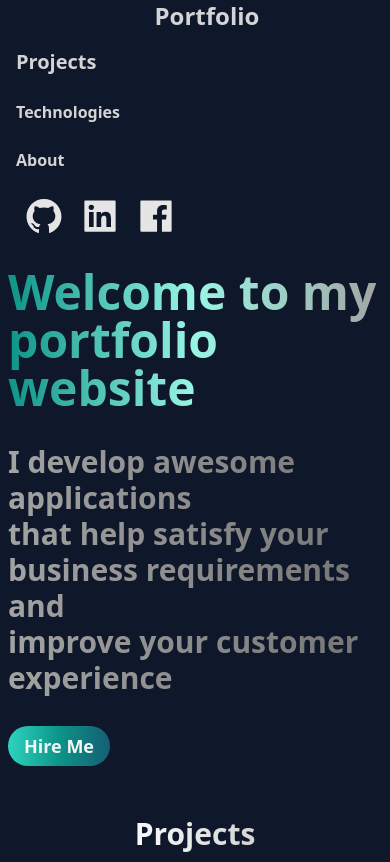
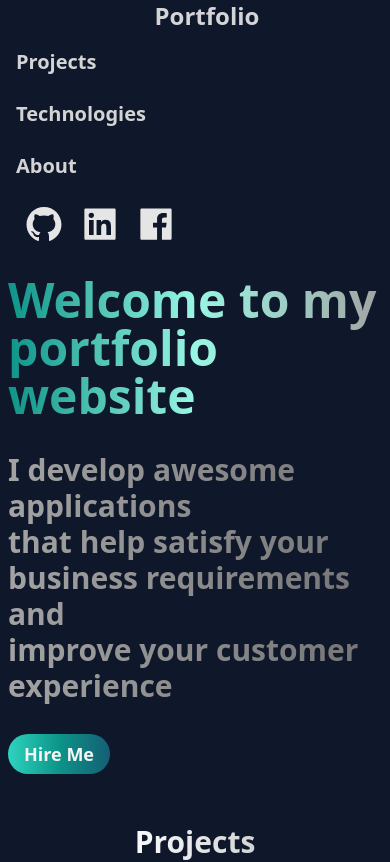
Before and after one commit to timothyKinuthia/my-portfolio, a Next.js app: page / in a window 390 px wide. Shown: the top 862 px of the page. Built offline with nearby package versions, Linux system fonts and the light colour scheme.

Commit message:
adjusting responsive styles

```diff
--- a/components/header/Header.js
+++ b/components/header/Header.js
@@ -26,21 +26,21 @@ const Header = ({dimension}) => {
             </Link>
           </li>
 
-          <li className={dimension < 760 && "px-4 hover:bg-bluegray-700 py-2"}>
+          <li className={dimension < 760 && "px-4 hover:bg-bluegray-700 py-2 text-xl"}>
             <Link href="#projects">
               <a className="hover:text-truegray-400 text-xl">Projects</a>
             </Link>
           </li>
 
-          <li className={dimension < 760 && "px-4 hover:bg-bluegray-700 py-2"}>
+          <li className={dimension < 760 && "px-4 hover:bg-bluegray-700 py-2 text-xl"}>
             <Link href="#tech">
-              <a className="hover:text-truegray-400">Technologies</a>
+              <a className="hover:text-truegray-400 text-xl">Technologies</a>
             </Link>
           </li>
 
-          <li className={dimension < 760 && "px-4 hover:bg-bluegray-700 py-2"}>
+          <li className={dimension < 760 && "px-4 hover:bg-bluegray-700 py-2 text-xl"}>
             <Link href="#about">
-              <a className="hover:text-truegray-400">About</a>
+              <a className="hover:text-truegray-400 text-xl">About</a>
             </Link>
           </li>
         </ul>
```
